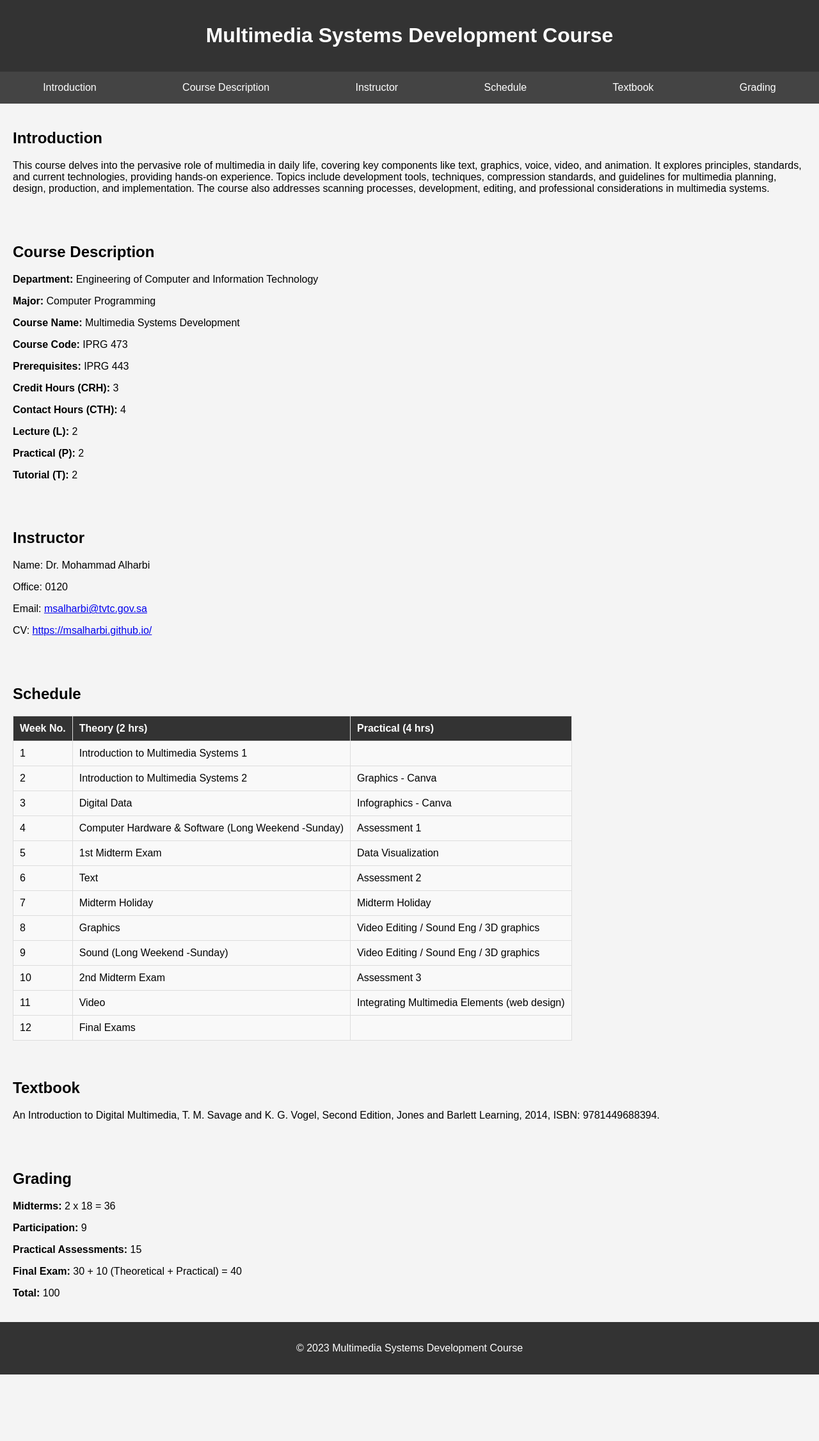
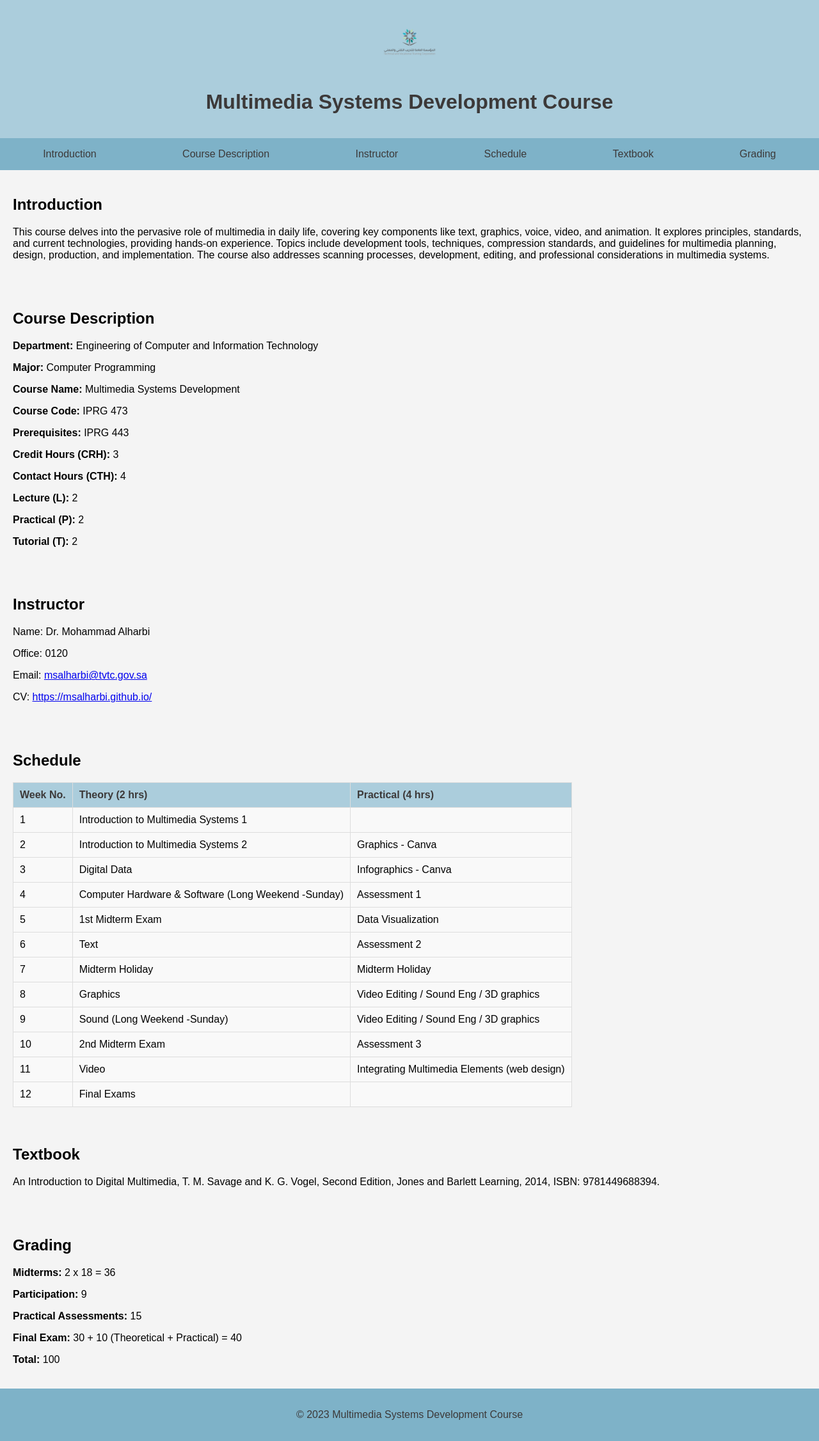
Before and after one commit to msalharbi/msalharbi.github.io, a Jekyll site: the page syllabus/IPRG_473.html, which Jekyll copies as it is, in a window 1280 px wide. Shown: the whole page at 64% size. Built offline with Jekyll 4.4.1, drawn with Linux system fonts in a browser that asks for light colours; before the commit the page ends 2149 px from its top, so only the background shows below that.

Commit message:
syllabus updated

```diff
--- a/syllabus/IPRG_473.html
+++ b/syllabus/IPRG_473.html
@@ -9,6 +9,7 @@
 <body>
 
     <header>
+        <img id="logo" src="tvtc_logo.png" alt="Logo">
         <h1>Multimedia Systems Development Course</h1>
     </header>
 
--- a/syllabus/style.css
+++ b/syllabus/style.css
@@ -6,14 +6,14 @@ body {
 }
 
 header {
-    background-color: #333;
-    color: white;
+    background-color: #abcddc;
+    color: rgb(60, 57, 57);
     text-align: center;
     padding: 1em 0;
 }
 
 nav {
-    background-color: #444;
+    background-color: #7eb2c8;
     color: white;
     text-align: center;
     padding: 1em 0;
@@ -29,14 +29,19 @@ nav ul {
 
 nav a {
     text-decoration: none;
-    color: white;
+    color: rgb(60, 57, 57);
     padding: 10px 15px;
     border-radius: 5px;
     transition: background-color 0.3s;
 }
 
 nav a:hover {
-    background-color: #555;
+    background-color: #abcddc;
+}
+
+#logo {
+    width: 100px; /* Adjust the width as needed */
+    height: auto;
 }
 
 section {
@@ -56,8 +61,8 @@ th, td {
 }
 
 th {
-    background-color: #333;
-    color: white;
+    background-color: #abcddc;
+    color: rgb(60, 57, 57);
 }
 
 td {
@@ -66,8 +71,8 @@ td {
 }
 
 footer {
-    background-color: #333;
-    color: white;
+    background-color: #7eb2c8;
+    color: rgb(60, 57, 57);
     text-align: center;
     padding: 1em 0;
 }
```
Also changed, not shown: syllabus/tvtc_logo.png (added).
